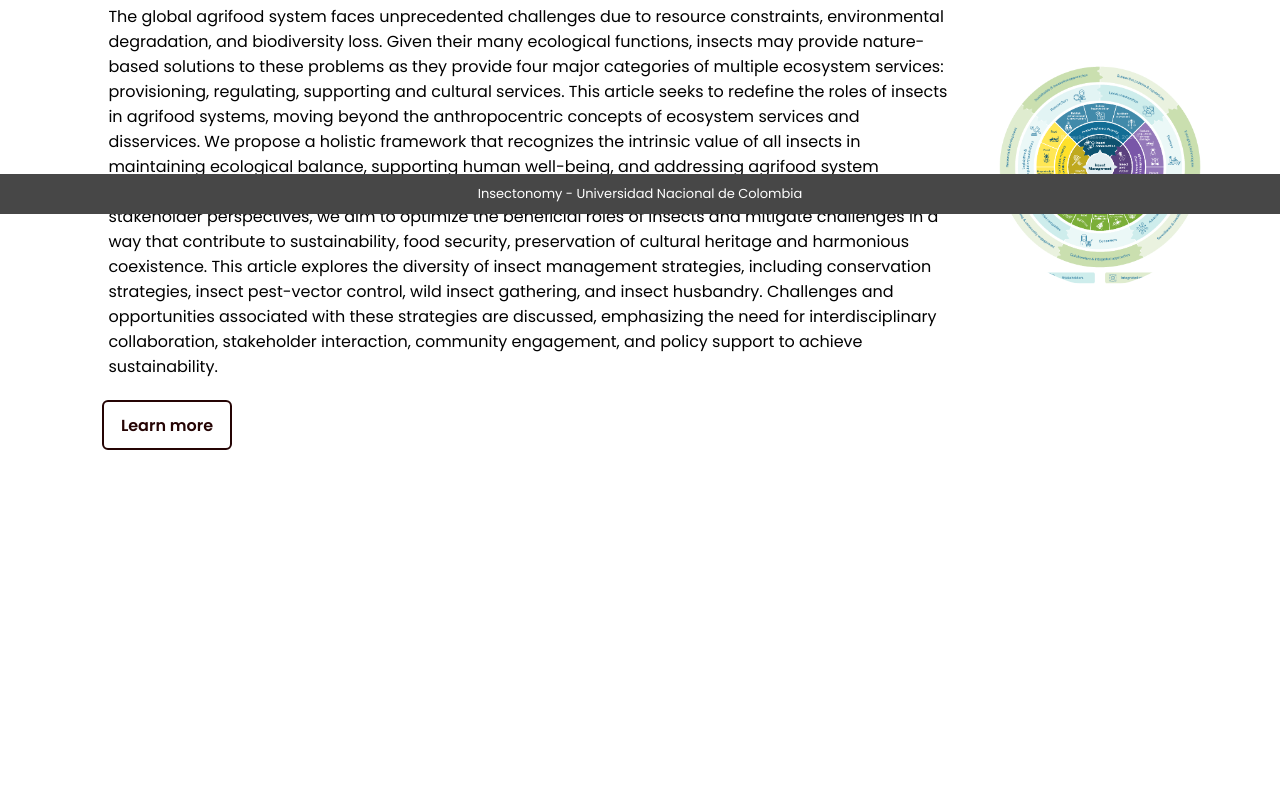
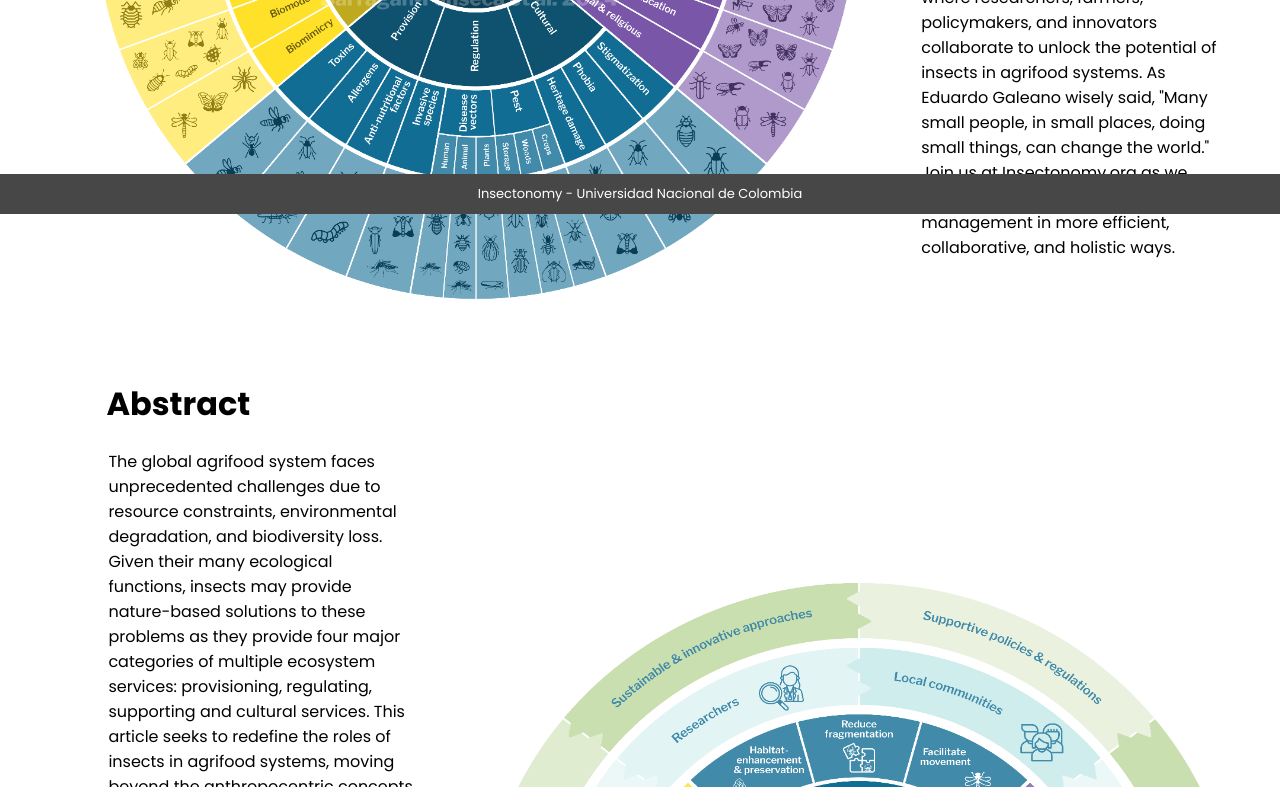
Before and after one commit to Alequira/INSECTONOMY, a website: page public/research.html in a window 1280 px wide. Shown: the part 586-1373 px from the top of the page. Before the commit the page ends 1093 px from the top, so only its background shows below. Drawn offline with nearby package versions, Linux system fonts and the light colour scheme.

Commit message:
Web corrections

```diff
--- a/public/styleR.css
+++ b/public/styleR.css
@@ -142,7 +142,8 @@
 
 .row .image img{
     align-items: center;
-    width: 80%;
+    width: 800px;
+    height: 800px;
     border-radius: 400px;
 }
 .row .image {
```
Also changed, not shown: public/index.html (+1 -1 lines).
